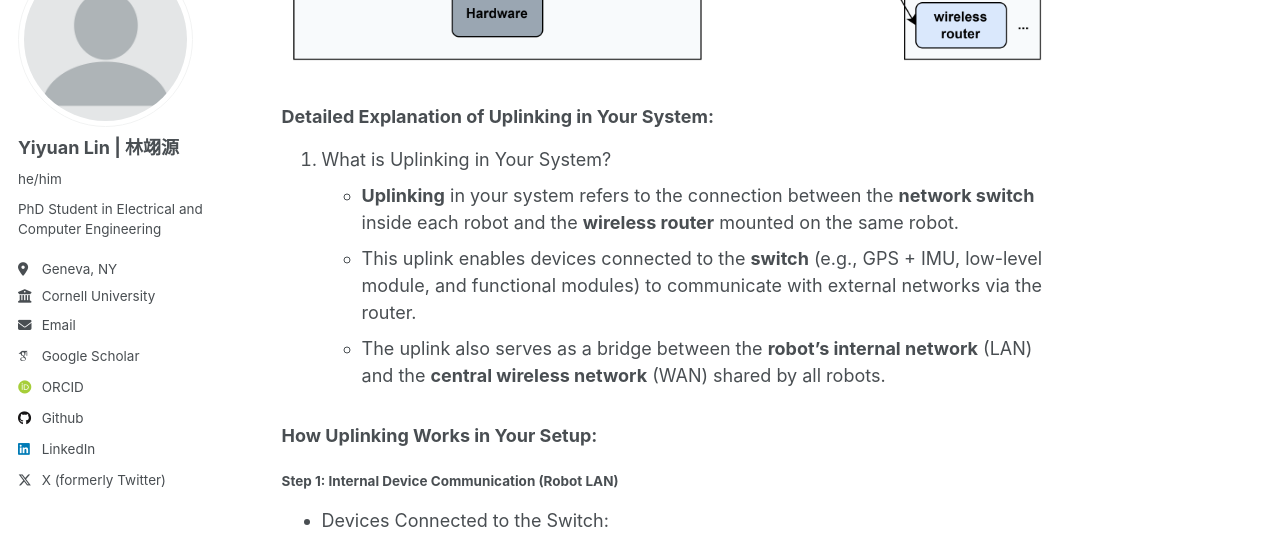
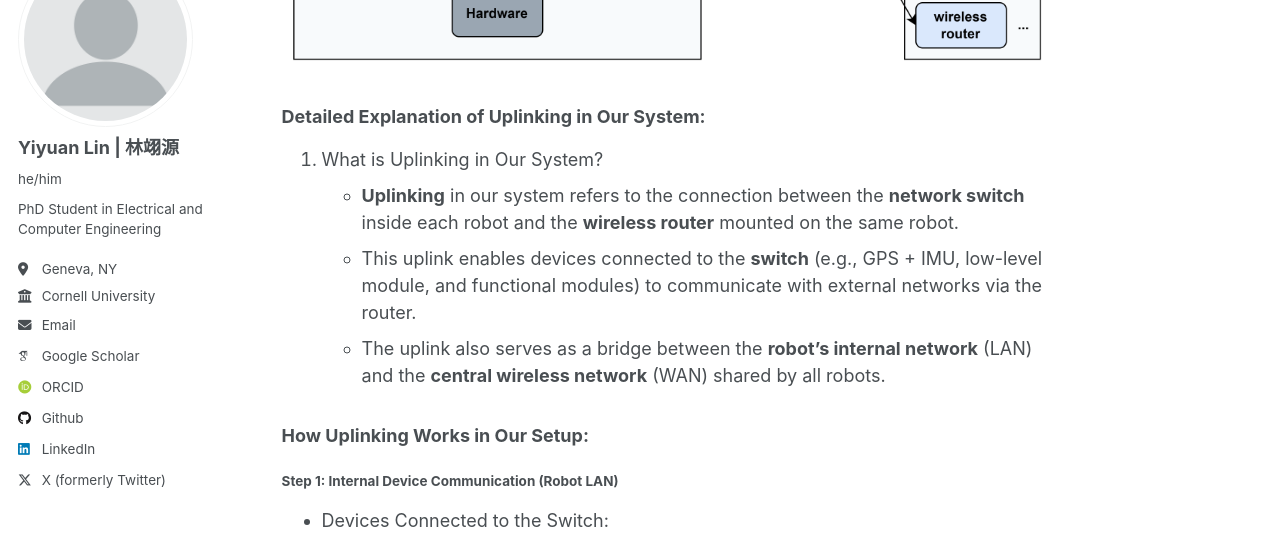
Before and after one commit to YiyuanLinXX/YiyuanLinXX.github.io, a Jekyll site: the page built from _posts/2025-01-05-basic-network-communication-and-modes.md, in a window 1280 px wide and 900 px high, scrolled down 3228 px. Shown: the part 154-689 px from the top of the window. Built offline with Jekyll 4.4.1, drawn with Linux system fonts in a browser that asks for light colours; some web fonts are replaced.

Commit message:
update posts for network

```diff
--- a/_posts/2025-01-05-basic-network-communication-and-modes.md
+++ b/_posts/2025-01-05-basic-network-communication-and-modes.md
@@ -97,10 +97,10 @@ Uplinking is a crucial concept in network architecture as it facilitates scalabi
 
 
 
-### **Detailed Explanation of Uplinking in Your System:**
+### **Detailed Explanation of Uplinking in Our System:**
 
-1. What is Uplinking in Your System?
-   - **Uplinking** in your system refers to the connection between the **network switch** inside each robot and the **wireless router** mounted on the same robot.
+1. What is Uplinking in Our System?
+   - **Uplinking** in our system refers to the connection between the **network switch** inside each robot and the **wireless router** mounted on the same robot.
    - This uplink enables devices connected to the **switch** (e.g., GPS + IMU, low-level module, and functional modules) to communicate with external networks via the router.
    - The uplink also serves as a bridge between the **robot's internal network** (LAN) and the **central wireless network** (WAN) shared by all robots.
 
@@ -108,7 +108,7 @@ Uplinking is a crucial concept in network architecture as it facilitates scalabi
 
 
 
-### **How Uplinking Works in Your Setup:**
+### **How Uplinking Works in Our Setup:**
 
 #### **Step 1: Internal Device Communication (Robot LAN)**
 
```
